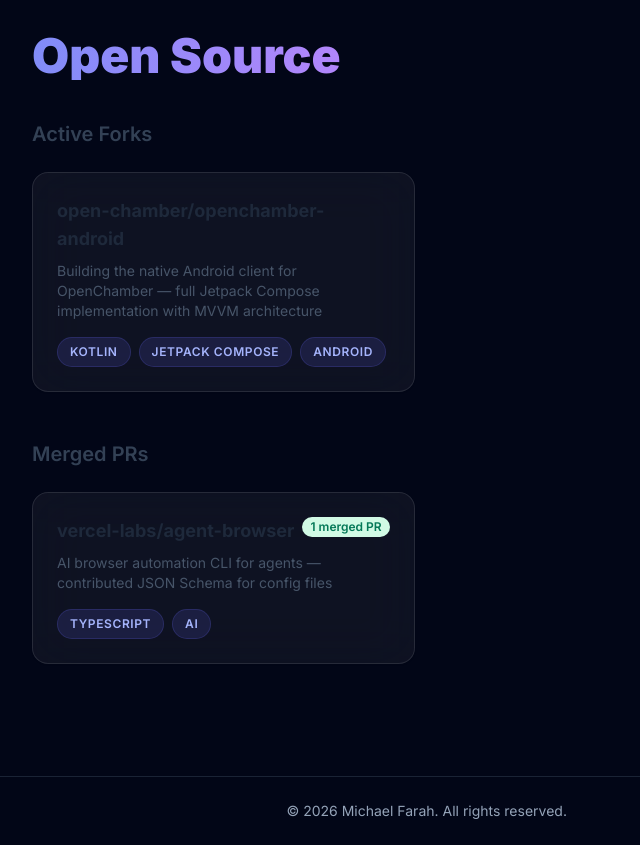
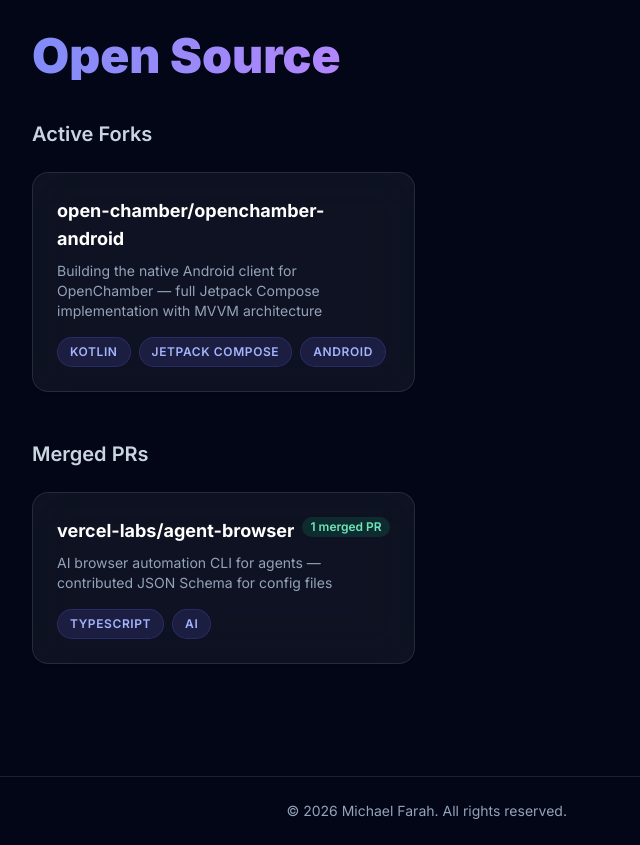
Before and after one commit to michael-farah/portfolio, a React (Vite) app: page / in a window 1280 px wide. Shown: the part 1600-2445 px from the top of the page, without its empty margins (0-640 px from the left). Built offline with nearby package versions, Linux system fonts and the light colour scheme; no server answers; the database is empty.

Commit message:
refactor(contributing): remove light-mode badge and text classes
Replace `bg-emerald-100 text-emerald-700 dark:...` with dark-only
indigo/slate palette variants.

```diff
--- a/src/sections/ContributingSection.tsx
+++ b/src/sections/ContributingSection.tsx
@@ -18,7 +18,7 @@
       {forks.length > 0 && (
         <div className="mb-12">
           <SectionReveal>
-            <h3 className="text-xl font-semibold text-slate-700 dark:text-slate-300 mb-6">
+          <h3 className="text-xl font-semibold text-slate-300 mb-6">
               Active Forks
             </h3>
           </SectionReveal>
@@ -39,17 +39,17 @@
                     className="block p-6"
                   >
                     <div className="flex items-start justify-between mb-2">
-                      <h3 className="text-lg font-bold text-slate-800 dark:text-white">
+              <h3 className="text-lg font-bold text-white">
                         {contribution.repo}
                       </h3>
                       {contribution.prCount && (
-                        <span className="px-2 py-0.5 text-xs font-semibold rounded-full bg-emerald-100 text-emerald-700 dark:bg-emerald-500/15 dark:text-emerald-300">
+                <span className="px-2 py-0.5 text-xs font-semibold rounded-full bg-emerald-500/15 text-emerald-300">
                           {contribution.prCount} merged PR
                           {contribution.prCount > 1 ? "s" : ""}
                         </span>
                       )}
                     </div>
-                    <p className="text-sm text-slate-600 dark:text-slate-400 mb-4">
+              <p className="text-sm text-slate-400 mb-4">
                       {contribution.description}
                     </p>
                     <div className="flex flex-wrap gap-2">
@@ -70,7 +70,7 @@
       {prs.length > 0 && (
         <div>
           <SectionReveal>
-            <h3 className="text-xl font-semibold text-slate-700 dark:text-slate-300 mb-6">
+          <h3 className="text-xl font-semibold text-slate-300 mb-6">
               Merged PRs
             </h3>
           </SectionReveal>
@@ -91,17 +91,17 @@
                     className="block p-6"
                   >
                     <div className="flex items-start justify-between mb-2">
-                      <h3 className="text-lg font-bold text-slate-800 dark:text-white">
+              <h3 className="text-lg font-bold text-white">
                         {contribution.repo}
                       </h3>
                       {contribution.prCount && (
-                        <span className="px-2 py-0.5 text-xs font-semibold rounded-full bg-emerald-100 text-emerald-700 dark:bg-emerald-500/15 dark:text-emerald-300">
+                <span className="px-2 py-0.5 text-xs font-semibold rounded-full bg-emerald-500/15 text-emerald-300">
                           {contribution.prCount} merged PR
                           {contribution.prCount > 1 ? "s" : ""}
                         </span>
                       )}
                     </div>
-                    <p className="text-sm text-slate-600 dark:text-slate-400 mb-4">
+              <p className="text-sm text-slate-400 mb-4">
                       {contribution.description}
                     </p>
                     <div className="flex flex-wrap gap-2">
```
